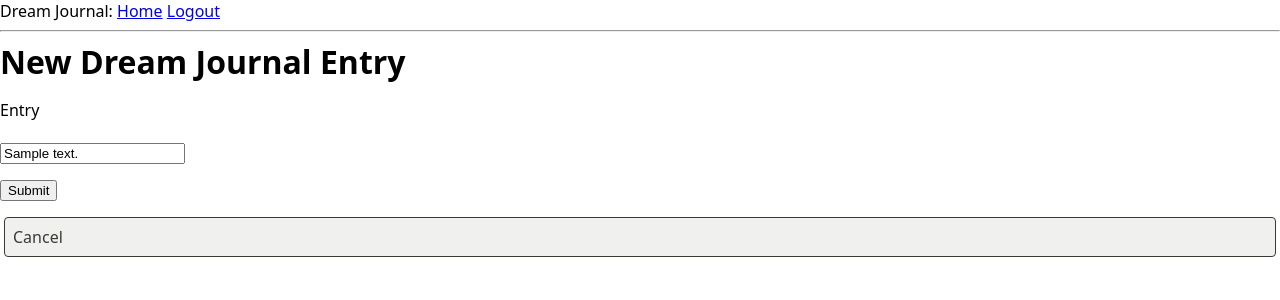
After one commit to caseyjohn47/flask-dream-journal, a Flask app: page /edit/1 in a window 1280 px wide. The commit adds this page. Shown: the top 300 px of the page. Run offline with Flask 2, Linux system fonts and the light colour scheme; a user stored in the database is signed in; tables that the repository leaves empty hold one stand-in row (values such as "Sample post").

Commit message:
Implemented editing

```diff
--- a/app/forms.py
+++ b/app/forms.py
@@ -11,6 +11,10 @@ class LoginForm(FlaskForm):
     submit = SubmitField('Sign In')
 
 class NewEntryForm(FlaskForm):
+    entry = StringField('Entry', validators=[DataRequired()])
+    submit = SubmitField('Submit')
+
+class EditEntryForm(FlaskForm):
     entry = StringField('Entry', validators=[DataRequired()])
     submit = SubmitField('Submit')
 
--- a/app/routes.py
+++ b/app/routes.py
@@ -10,6 +10,7 @@ from app import db
 from app.models import User, Post
 from app.forms import RegistrationForm
 from app.forms import NewEntryForm
+from app.forms import EditEntryForm
 
 
 @app.route('/')
@@ -46,6 +47,20 @@ def delete_entry(id):
     except:
         flash("There was a problem! Please try again.")
         return redirect(url_for('index'))
+
+
+@app.route('/edit/<int:id>', methods=['GET', 'POST'])
+@login_required
+def edit_entry(id):
+    post_to_edit = Post.query.get_or_404(id)
+    form = EditEntryForm()
+    if form.validate_on_submit():
+        post_to_edit.body = form.entry.data
+        db.session.commit()
+        return redirect(url_for('login'))
+    elif request.method == 'GET':
+        form.entry.data = post_to_edit.body
+    return render_template('edit.html', form=form)
 
 
 @app.route('/login', methods=['GET', 'POST'])
--- /dev/null
+++ b/app/templates/edit.html
@@ -0,0 +1,17 @@
+{% extends "base.html" %}
+
+{% block content %}
+    <h1>New Dream Journal Entry</h1>
+    <form action="" method="post">
+        {{ form.hidden_tag() }}
+        <p>
+            {{ form.entry.label }}<br><br>
+            {{ form.entry(cols=100,rows=50)}}<br>
+            {% for error in form.entry.errors %}
+            <span style="color: red;">[{{ error }}]</span>
+            {% endfor %}
+        </p>
+        <p>{{ form.submit() }}</p>
+    </form>
+    <a class="action cancel" href="{{ url_for('index') }}">Cancel</a>
+{% endblock %}
--- a/app/templates/index.html
+++ b/app/templates/index.html
@@ -6,7 +6,7 @@
     <a class="action new-note" href="{{ url_for('new_entry') }}">New Journal Entry</a>
     {% for post in posts %}
     <div><p>Dream from {{ post.timestamp }}: <b>{{ post.body }}</b></p></div>
-    <a class="action edit-note" href="">Edit</a>
+    <a class="action edit-note" href="{{ url_for('edit_entry', id = post.id) }}">Edit</a>
 	<a class="action delete-note" href="{{ url_for('delete_entry', id = post.id) }}">Delete</a>
     {% endfor %}
 {% endblock %}
```
Also changed, not shown: app.db.
